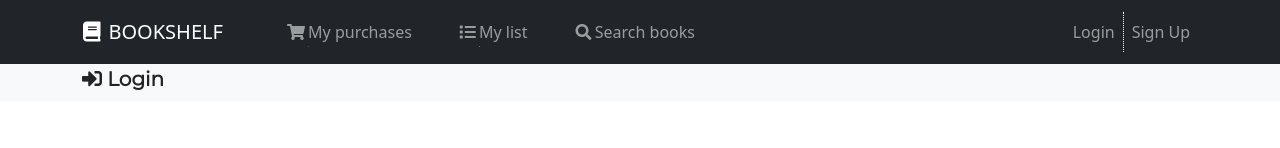
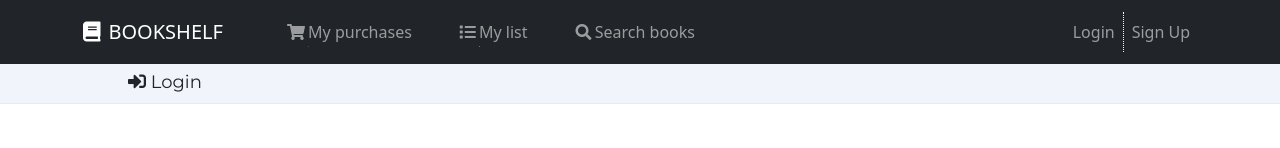
Before and after one commit to ivan-svetlich/bookshelf, a React (Create React App) app in the folder bookshelf-client/: page /login in a window 1280 px wide. Shown: the top 148 px of the page. Built offline with nearby package versions, Linux system fonts and the light colour scheme.

Commit message:
Replaced bootstrap comp with div

```diff
--- a/bookshelf-client/src/features/header/components/SubHeader.tsx
+++ b/bookshelf-client/src/features/header/components/SubHeader.tsx
@@ -15,9 +15,7 @@ const SubHeader = ({title, childComp, icon}: SubHeaderProps) => {
 
     return (
         <div className="sub-header">
-            <Navbar collapseOnSelect expand="lg" bg="light" variant="light">
-                <Container><div className="title"><i className={icon}></i>{` ${title}`}</div></Container>
-            </Navbar>
+            <div className="sub-title-container"><span className='sub-title'><i className={icon}></i>{` ${title}`}</span></div>
             <div className="child-container">
                 {childComp ?
                     childComp({}) : ''
--- a/bookshelf-client/src/features/header/styles/headerStyles.css
+++ b/bookshelf-client/src/features/header/styles/headerStyles.css
@@ -58,7 +58,33 @@
 }
 
 .sub-header{
-    margin-top: 1em;
+    height: fit-content;
+    width: 100%;
+}
+
+.sub-title-container{
+    width: 100%;
+    height: 3em;
+    text-align: left;
+    display: table;
+    padding-top: 5px;
+    border-bottom: 1px solid rgb(227, 235, 248);
+}
+
+.sub-title{
+    vertical-align: middle;
+    display: table-cell;
+    padding-left: 10%;
+    font-size: 18px;
+}
+
+.sub-title-container:hover .sub-title,
+.sub-title-container:focus .sub-title{
+    font-weight: bold;
+}
+
+.sub-header .sub-title-container{
+    background-color:rgba(227, 235, 248, 0.5);
 }
 
 .child-container{
```
